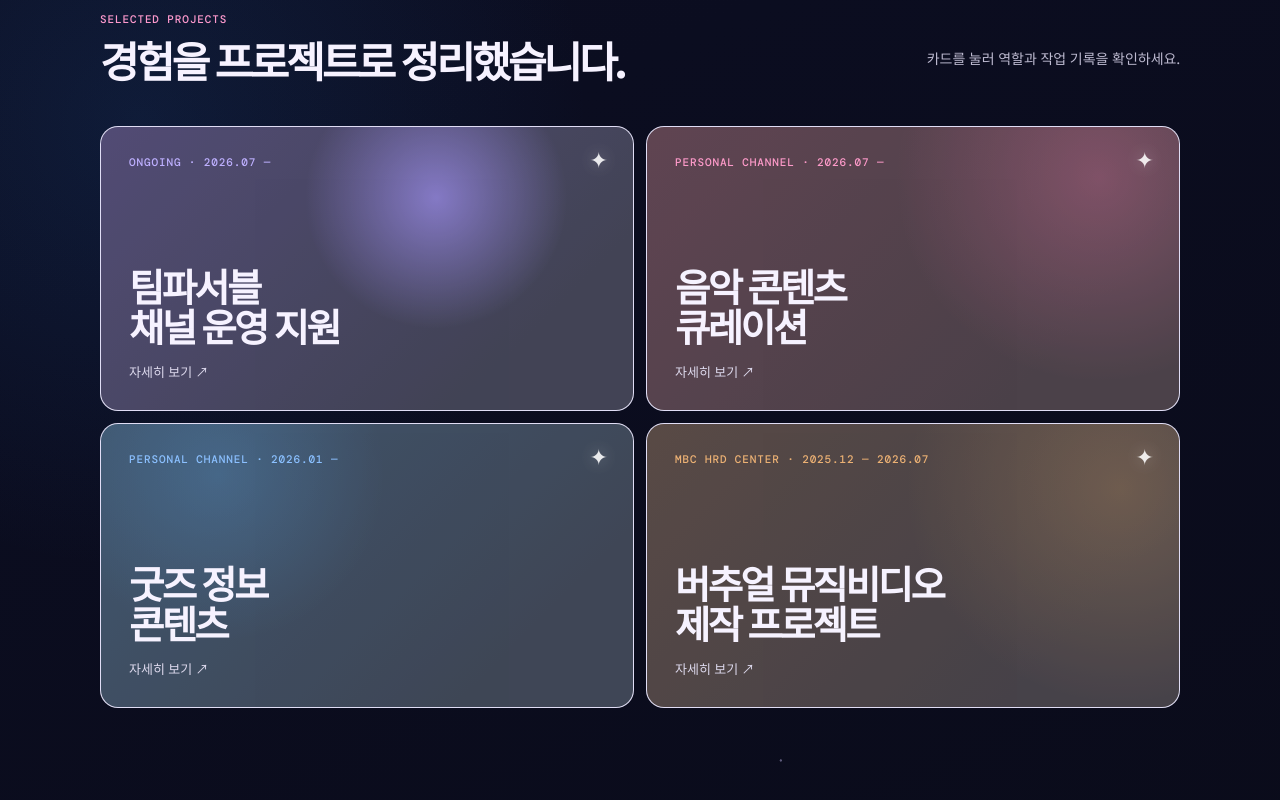
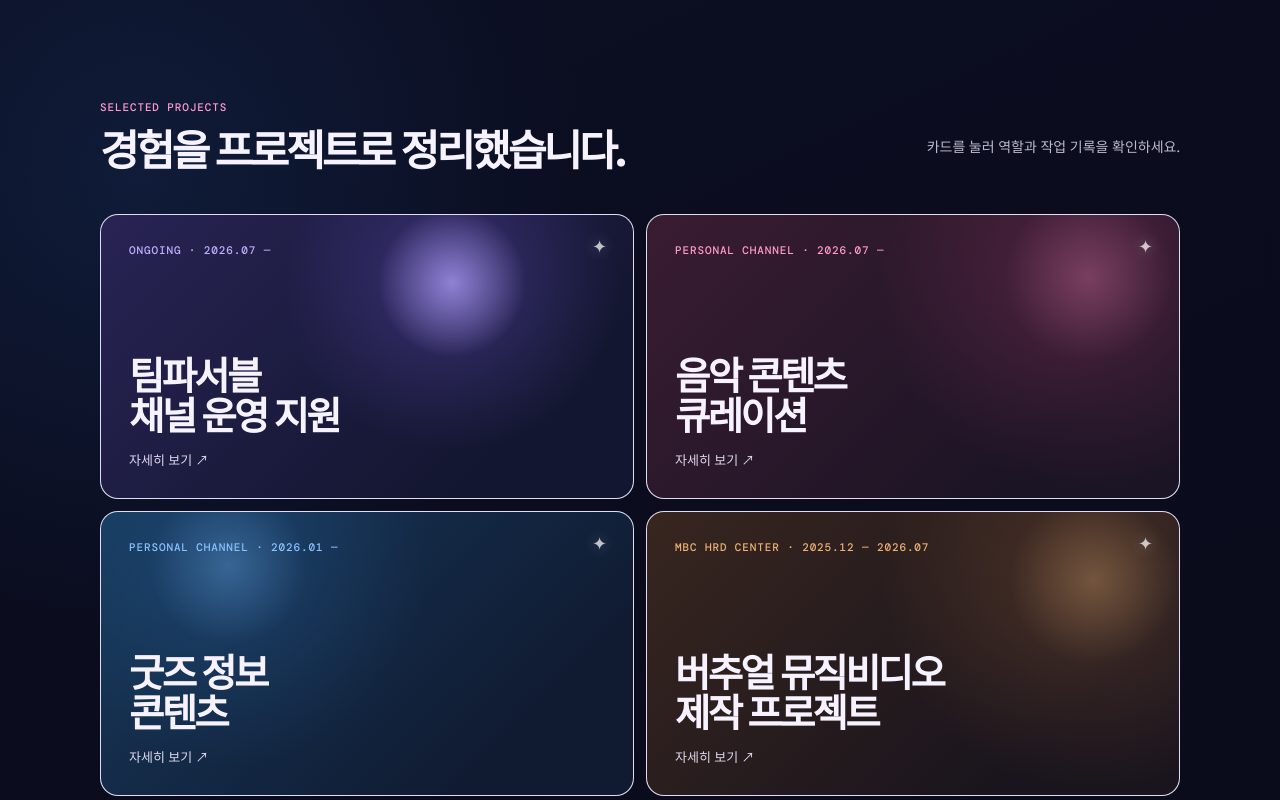
Before and after one commit to miso-is-hungry/yun-miso-virtual-manager-portfolio, a plain HTML site: page index.html in a window 1280 px wide. Shown: the part 1600-2400 px from the top of the page. Drawn offline with nearby package versions, Linux system fonts and the light colour scheme.

Commit message:
Refine virtual portfolio hero and card visuals

```diff
--- a/index.html
+++ b/index.html
@@ -28,7 +28,7 @@
         </header>
 
         <div class="hero-copy" id="top">
-          <h1 id="hero-title">아티스트가 <em>빛나는 일에</em> 집중하도록.</h1>
+          <h1 id="hero-title"><span>아티스트가</span><em>빛나는 일에</em><span>집중하도록.</span></h1>
           <p class="lead">
             일정과 콘텐츠, 팬덤과 제작 현장을 연결하는 버추얼 매니저 <strong>윤미소</strong>입니다.
           </p>
--- a/styles.css
+++ b/styles.css
@@ -50,7 +50,7 @@ body {
 h1, h2, h3, p { margin-top: 0; }
 h1, h2 { letter-spacing: -.075em; line-height: .98; }
 h1 { max-width: 870px; margin: 14px 0 30px; font-size: clamp(3.2rem, 7vw, 6.3rem); }
-h1 em { font-style: normal; color: var(--yellow); }
+h1 em { display: block; white-space: nowrap; font-style: normal; color: var(--yellow); }
 .lead { max-width: 615px; margin-bottom: 30px; color: var(--muted); font-size: clamp(1rem, 1.8vw, 1.2rem); line-height: 1.7; letter-spacing: -.03em; }
 .lead strong { color: var(--text); }
 .button { display: inline-flex; align-items: center; justify-content: center; gap: .6rem; padding: 13px 18px; border: 0; border-radius: 999px; font: 600 14px var(--sans); text-decoration: none; cursor: pointer; transition: transform .2s ease, box-shadow .2s ease; }
@@ -78,15 +78,15 @@ h1 em { font-style: normal; color: var(--yellow); }
 .section-heading > p { max-width: 270px; color: var(--muted); font-size: 14px; line-height: 1.6; }
 .project-grid { display: grid; grid-template-columns: repeat(2, 1fr); gap: 12px; }
 .project-card { position: relative; display: flex; min-height: 285px; padding: 28px; overflow: hidden; border: 1px solid rgba(192, 184, 255, .34); border-radius: 18px; color: var(--text); text-align: left; font-family: var(--sans); cursor: pointer; transition: transform .25s ease, border-color .25s ease, filter .25s ease; }
-.project-card::before { content: ""; position: absolute; inset: 0; opacity: .78; transition: opacity .25s ease; }
-.project-card::after { content: "✦"; position: absolute; top: 22px; right: 25px; z-index: 1; color: rgba(255, 255, 255, .88); font-size: 22px; line-height: 1; text-shadow: 0 0 16px rgba(255,255,255,.38); pointer-events: none; }
+.project-card::before { content: ""; position: absolute; inset: 0; opacity: 1; transition: opacity .25s ease; }
+.project-card::after { content: "✦"; position: absolute; top: 23px; right: 26px; z-index: 1; color: rgba(255, 255, 255, .72); font-size: 18px; line-height: 1; text-shadow: 0 0 14px rgba(255,255,255,.34); pointer-events: none; }
 .project-card:hover { transform: translateY(-5px); border-color: rgba(245, 219, 255, .8); filter: brightness(1.1); }
 .project-card:hover::before { opacity: 1; }
 .project-card > * { position: relative; z-index: 1; }
-.project-card--team::before { background: radial-gradient(circle at 63% 25%, rgba(145, 124, 255, .65), transparent 33%), linear-gradient(135deg, #251d52, #11132a 78%); }
-.project-card--music::before { background: radial-gradient(circle at 85% 18%, rgba(213, 74, 133, .34), transparent 40%), linear-gradient(135deg, #371425, #1d101a 78%); }
-.project-card--goods::before { background: radial-gradient(circle at 22% 18%, rgba(53, 160, 250, .22), transparent 35%), linear-gradient(135deg, #0e2a49, #0d172b 78%); }
-.project-card--mbc::before { background: radial-gradient(circle at 89% 23%, rgba(214, 143, 56, .25), transparent 41%), linear-gradient(135deg, #2e1b15, #17111a 78%); }
+.project-card--team::before { background: radial-gradient(circle at 66% 24%, rgba(181, 163, 255, .7), transparent 18%), radial-gradient(circle at 66% 24%, rgba(112, 89, 213, .34), transparent 41%), linear-gradient(135deg, #282354, #131630 78%); }
+.project-card--music::before { background: radial-gradient(circle at 83% 22%, rgba(246, 147, 194, .25), transparent 17%), radial-gradient(circle at 83% 22%, rgba(174, 61, 113, .32), transparent 43%), linear-gradient(135deg, #3a1c32, #1b1424 78%); }
+.project-card--goods::before { background: radial-gradient(circle at 24% 19%, rgba(126, 192, 255, .28), transparent 17%), radial-gradient(circle at 24% 19%, rgba(50, 128, 207, .22), transparent 43%), linear-gradient(135deg, #17395b, #101b32 78%); }
+.project-card--mbc::before { background: radial-gradient(circle at 84% 24%, rgba(255, 207, 142, .23), transparent 17%), radial-gradient(circle at 84% 24%, rgba(194, 120, 61, .26), transparent 43%), linear-gradient(135deg, #38261f, #19141d 78%); }
 .project-card .project-type { align-self: flex-start; }
 .project-card--team .project-type { color: #beb0ff; }
 .project-card--music .project-type { color: #fd9ac9; }
```
